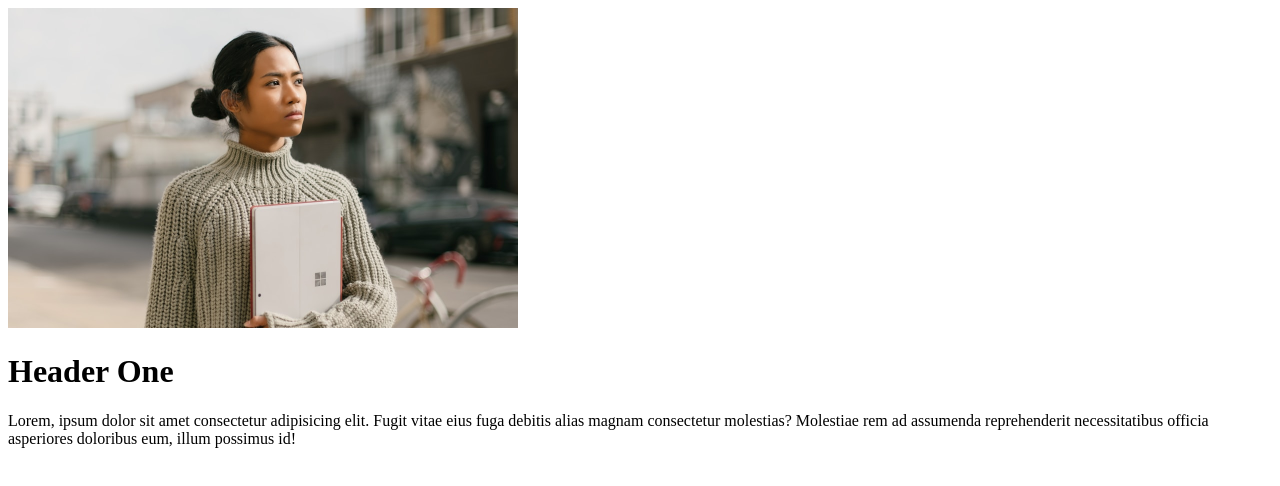
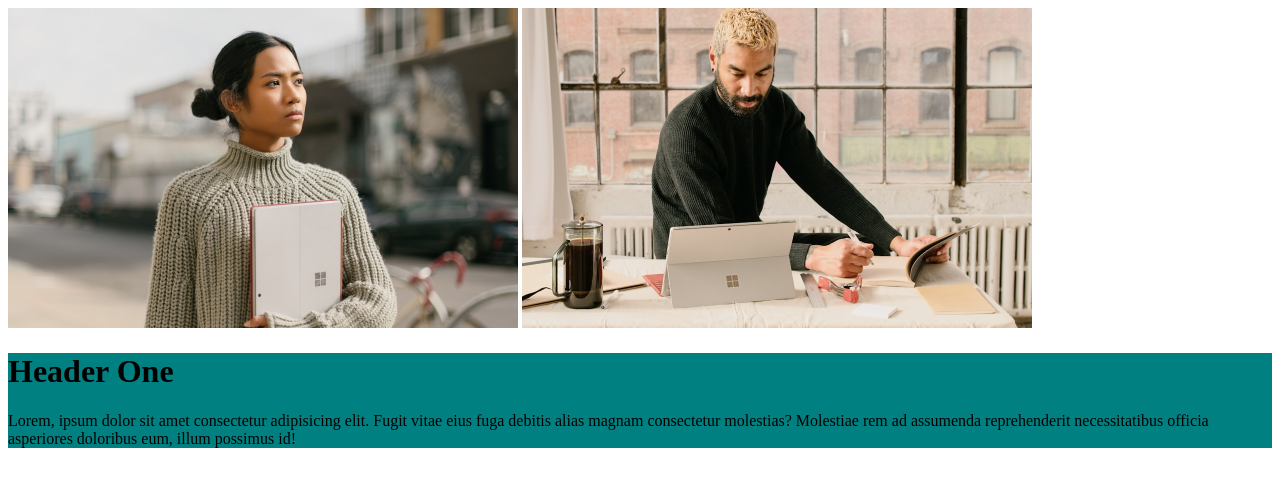
Before and after one commit to samwizzy/simple-app, a plain HTML site: page src/index.html in a window 1280 px wide. Drawn offline with Linux system fonts and the light colour scheme.

Commit message:
added another image

```diff
--- a/src/index.html
+++ b/src/index.html
@@ -8,6 +8,8 @@
   <body>
     <img src="./assets/Slide1.png" alt="" />
 
+    <img src="../public/images/Slide2.png" alt="" />
+
     <div>
       <h1>Header One</h1>
 
@@ -17,5 +19,7 @@
         possimus id!
       </p>
     </div>
+
+    <script src="./index.js"></script>
   </body>
 </html>
--- a/src/index.js
+++ b/src/index.js
@@ -0,0 +1,3 @@
+const div = document.querySelector("div");
+
+div.style.background = "teal";
```
Also changed, not shown: public/images/Slide2.png (added).
